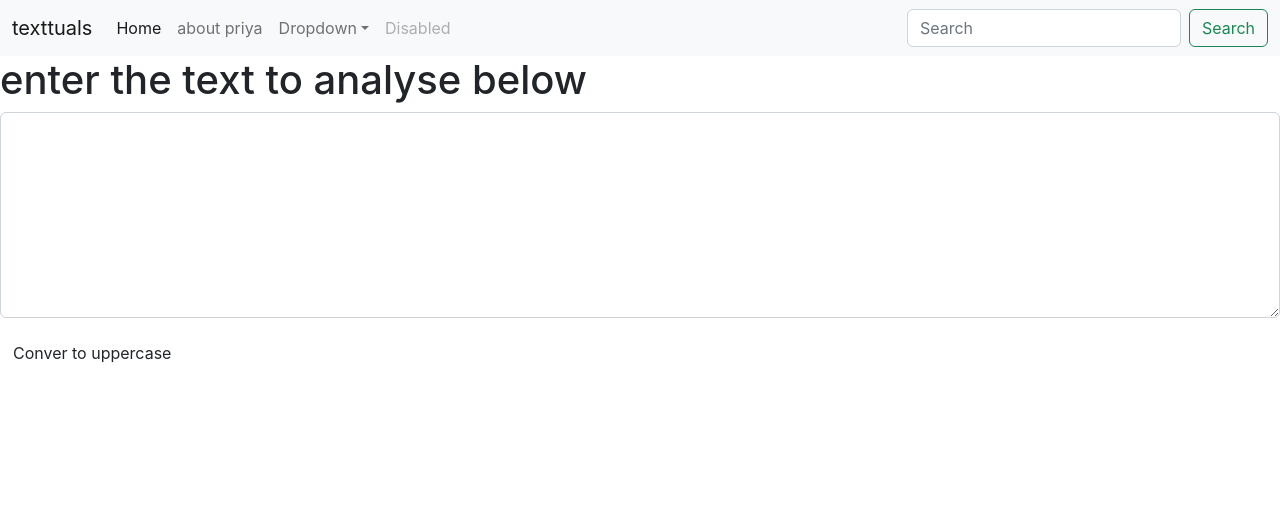
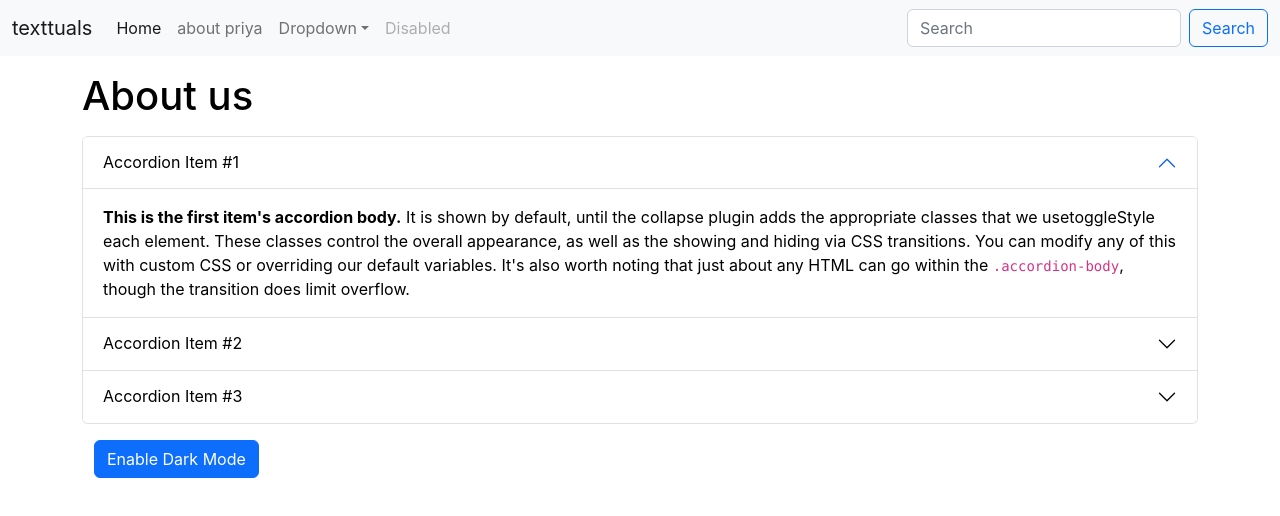
Before and after one commit to priyankaphulmante98/Code_With_harry-React.js-, a React (Create React App) app in the folder harry/: page / in a window 1280 px wide. Shown: the top 516 px of the page. Built offline with nearby package versions, Linux system fonts and the light colour scheme.

Commit message:
leture-10

```diff
--- a/harry/src/App.js
+++ b/harry/src/App.js
@@ -1,4 +1,5 @@
 import './App.css';
+import About from './Components/About';
 import Navbar from "./Components/Navbar";
 import TextForm from "./Components/TextForm";
 
@@ -7,9 +8,9 @@ function App() {
      <>
     {/* <Navbar /> */}
      <Navbar title="texttuals"  />
-     <TextForm heading= "enter the text to analyse below"/>
-
-    </>
+     {/* <TextForm heading= "enter the text to analyse below"/> */}
+ <About />
+ </>
   );
 }
 
--- /dev/null
+++ b/harry/src/Components/About.js
@@ -0,0 +1,80 @@
+import React, {useState} from 'react'
+
+
+export default function About() {
+
+    const [myStyle, setMyStyle] = useState({
+        color:"black",
+        backgroundColor:"white"
+
+    })
+    const [btnText, setBtnText] = useState("Enable Dark Mode")
+
+   const toggleStyle = () => {
+       if(myStyle.color === "black"){
+        setMyStyle({
+            color:"white",
+            backgroundColor: "black",
+            border: "2px solid white"
+        })
+        setBtnText("Enable Light Mode")
+       }
+       else{
+        setMyStyle({
+            color: "black",
+            backgroundColor: "white"
+        })
+        setBtnText("Enable Dark Mode")
+       }
+
+    }
+
+
+
+return (
+    <div className="container" style={myStyle}>
+        <h1  className="my-3">About us</h1>
+    <div className="accordion" id="accordionExample">
+<div className="accordion-item">
+    <h2 className="accordion-header" id="headingOne">
+    <button className="accordion-button" type="button" style={myStyle}  data-bs-toggle="collapse" data-bs-target="#collapseOne" aria-expanded="true" aria-controls="collapseOne">
+        Accordion Item #1
+    </button>
+    </h2>
+    <div id="collapseOne" className="accordion-collapse collapse show" aria-labelledby="headingOne" data-bs-parent="#accordionExample">
+    <div  className="accordion-body" style={myStyle}>
+        <strong>This is the first item's accordion body.</strong> It is shown by default, until the collapse plugin adds the appropriate classes that we usetoggleStyle each element. These classes control the overall appearance, as well as the showing and hiding via CSS transitions. You can modify any of this with custom CSS or overriding our default variables. It's also worth noting that just about any HTML can go within the <code>.accordion-body</code>, though the transition does limit overflow.
+    </div>
+    </div>
+</div>
+<div className="accordion-item">
+    <h2 className="accordion-header" id="headingTwo">
+    <button className="accordion-button collapsed" type="button" style={myStyle} data-bs-toggle="collapse" data-bs-target="#collapseTwo" aria-expanded="false" aria-controls="collapseTwo">
+        Accordion Item #2
+    </button>
+    </h2>
+    <div id="collapseTwo" className="accordion-collapse collapse" aria-labelledby="headingTwo" data-bs-parent="#accordionExample">
+    <div className="accordion-body" style={myStyle}>
+        <strong>This is the second item's accordion body.</strong> It is hidden by default, until the collapse plugin adds the appropriate classes that we use to style each element. These classes control the overall appearance, as well as the showing and hiding via CSS transitions. You can modify any of this with custom CSS or overriding our default variables. It's also worth noting that just about any HTML can go within the <code>.accordion-body</code>, though the transition does limit overflow.
+    </div>
+    </div>
+</div>
+<div className="accordion-item">
+    <h2 className="accordion-header" id="headingThree">
+    <button  className="accordion-button collapsed" type="button" style={myStyle} data-bs-toggle="collapse" data-bs-target="#collapseThree" aria-expanded="false" aria-controls="collapseThree">
+        Accordion Item #3
+    </button>
+    </h2>
+    <div id="collapseThree" className="accordion-collapse collapse" aria-labelledby="headingThree" data-bs-parent="#accordionExample">
+    <div className="accordion-body" style={myStyle}>
+        <strong>This is the third item's accordion body.</strong> It is hidden by default, until the collapse plugin adds the appropriate classes that we use to style each element. These classes control the overall appearance, as well as the showing and hiding via CSS transitions. You can modify any of this with custom CSS or overriding our default variables. It's also worth noting that just about any HTML can go within the <code>.accordion-body</code>, though the transition does limit overflow.
+    </div>
+    </div>
+</div>
+</div>
+<div className="container my-3">
+<button type="button" className="btn btn-primary" onClick={toggleStyle}>{btnText}</button>
+</div>
+    </div>
+)
+}
--- a/harry/src/Components/Navbar.js
+++ b/harry/src/Components/Navbar.js
@@ -35,7 +35,7 @@ export default function Navbar(props) {
       </ul>
       <form className="d-flex" role="search">
         <input className="form-control me-2" type="search" placeholder="Search" aria-label="Search" />
-        <button className="btn btn-outline-success" type="submit">Search</button>
+        <button className="btn btn-outline-primary" type="submit">Search</button>
       </form>
     </div>
   </div>
--- a/harry/src/Components/TextForm.js
+++ b/harry/src/Components/TextForm.js
@@ -11,22 +11,45 @@ export default function TextForm(props) {
         setText(newText);
         // setText("You have clicked to handleUpClick")
     }
+
+    const handleLowClick = ()=>{
+        console.log("lowercase was clicked" +  text);
+        let hello = text.toLowerCase();
+        setText(hello);
+    }
+
+    const handleClearClick = ()=>{
+        let hi = " ";
+        setText(hi);
+    }
+
     const handleOnChange = (event) => {
         // console.log("on change")
         setText(event.target.value);
         // setText("newText"); //correct way to change the state
     }
-       const [text, setText] = useState();
 
-  return (
-    <div>
+
+    const [text, setText] = useState();
+    return (
+    <>
+    <div className="container">
     <h1>{props.heading}</h1>
    <div className="mb-3">
   <textarea className="form-control"id="myBox" rows="8"
      value={text} onChange={handleOnChange}></textarea>
    </div>
-  <button className="btn btn primary" onClick={handleUpClick}>
-    Conver to uppercase</button>
+  <button className="btn btn primary mx-2" onClick={handleUpClick}>Convert to uppercase</button>
+  <button className="btn btn primary mx-2" onClick={handleLowClick}>Convert to lowercase</button>
+  <button className="btn btn primary mx-2" onClick={handleClearClick}>Clear Text</button>
     </div>
+    <div className="container">
+        <h1>Your text summary</h1>
+        <b><p>{text.split(" ").length} words and {text.length} characters</p></b>
+        <b><p>{0.008 * text.split(" ").length}Minutes read</p></b>
+        <h2>Prview</h2>
+        <p>{text}</p>
+    </div>
+    </>
   )
 }
```
